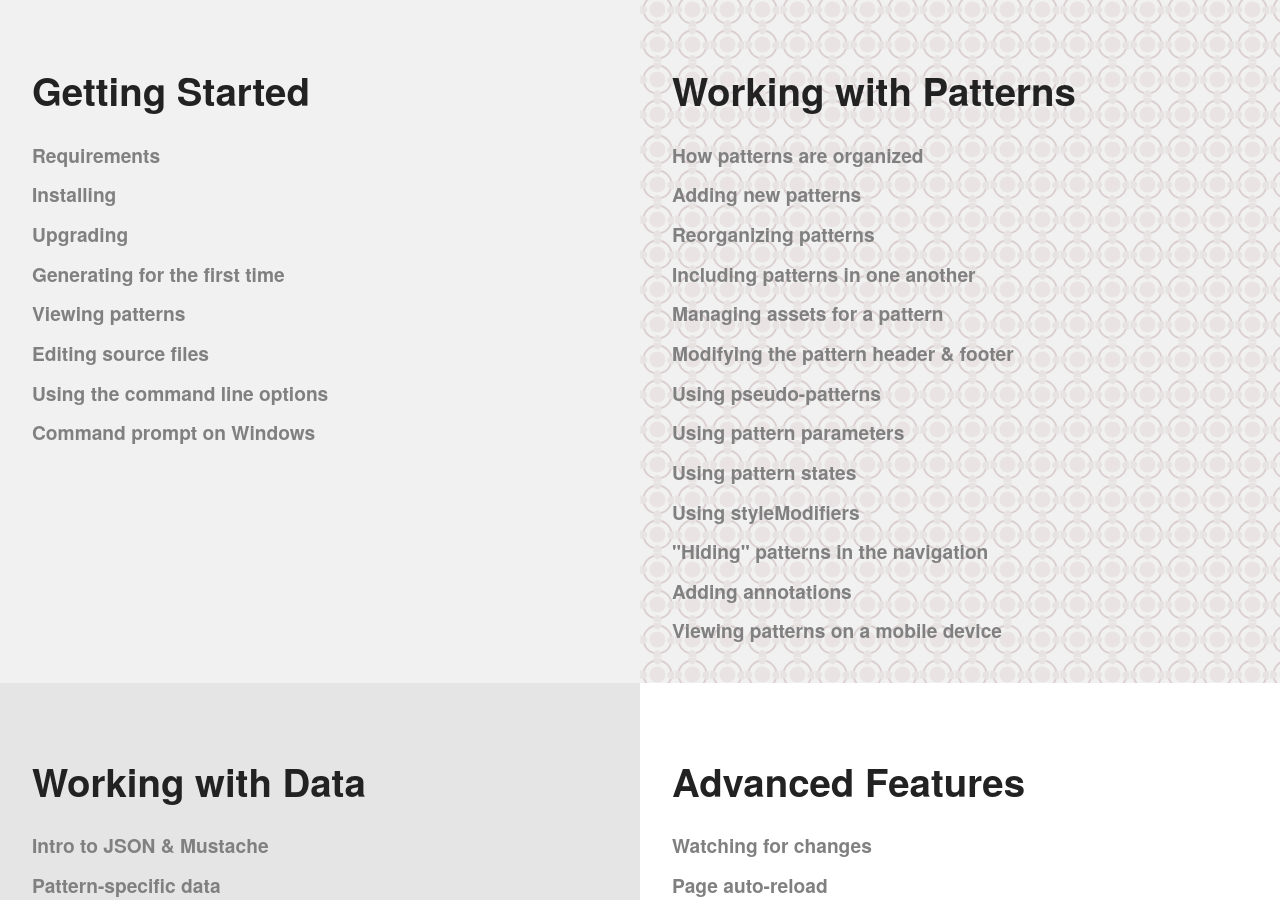
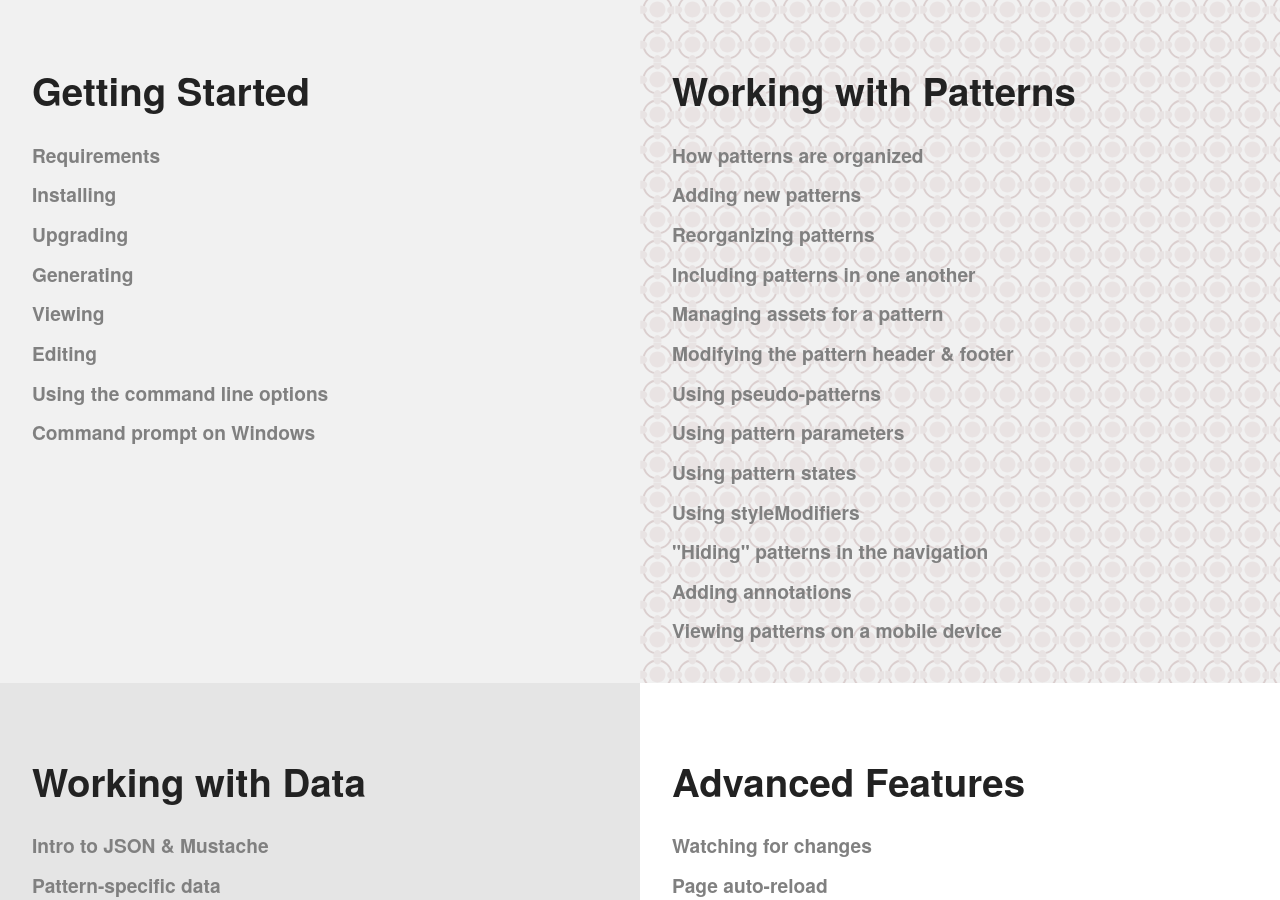
Before and after one commit to pattern-lab/website, a Jekyll site: the page built from docs/index.html, in a window 1280 px wide and 900 px high, scrolled down 443 px. Built offline with Jekyll 4.4.1, drawn with Linux system fonts in a browser that asks for light colours; comment, search, counter and statistics services are not loaded.

Commit message:
updating and simplifying nav

```diff
--- a/_includes/docs-nav-start.html
+++ b/_includes/docs-nav-start.html
@@ -2,9 +2,9 @@
 	<li class="link-list__item{% if page.url == '/docs/requirements.html' %} link-list__item--is-selected{% endif %}"><a class="link-list__link" href="/docs/requirements.html">Requirements</a></li>
 	<li class="link-list__item{% if page.url == '/docs/installation.html' %} link-list__item--is-selected{% endif %}"><a class="link-list__link" href="/docs/installation.html">Installing</a></li>
 	<li class="link-list__item{% if page.url == '/docs/upgrading.html' %} link-list__item--is-selected{% endif %}"><a class="link-list__link" href="/docs/upgrading.html">Upgrading</a></li>
-	<li class="link-list__item{% if page.url == '/docs/first-run.html' %} link-list__item--is-selected{% endif %}"><a class="link-list__link" href="/docs/first-run.html">Generating for the first time</a></li>
-	<li class="link-list__item{% if page.url == '/docs/viewing-patterns.html' %} link-list__item--is-selected{% endif %}"><a class="link-list__link" href="/docs/viewing-patterns.html">Viewing patterns</a></li>
-	<li class="link-list__item{% if page.url == '/docs/editing-source-files.html' %} link-list__item--is-selected{% endif %}"><a class="link-list__link" href="/docs/editing-source-files.html">Editing source files</a></li>
+	<li class="link-list__item{% if page.url == '/docs/generating-pattern-lab.html' %} link-list__item--is-selected{% endif %}"><a class="link-list__link" href="/docs/first-run.html">Generating</a></li>
+	<li class="link-list__item{% if page.url == '/docs/viewing-patterns.html' %} link-list__item--is-selected{% endif %}"><a class="link-list__link" href="/docs/viewing-patterns.html">Viewing</a></li>
+	<li class="link-list__item{% if page.url == '/docs/editing-source-files.html' %} link-list__item--is-selected{% endif %}"><a class="link-list__link" href="/docs/editing-source-files.html">Editing</a></li>
 	<li class="link-list__item{% if page.url == '/docs/command-line.html' %} link-list__item--is-selected{% endif %}"><a class="link-list__link" href="/docs/command-line.html">Using the command line options</a></li>
 	<li class="link-list__item{% if page.url == '/docs/command-prompt-windows.html' %} link-list__item--is-selected{% endif %}"><a class="link-list__link" href="/docs/command-prompt-windows.html">Command prompt on Windows</a></li>
 </ul>
```
